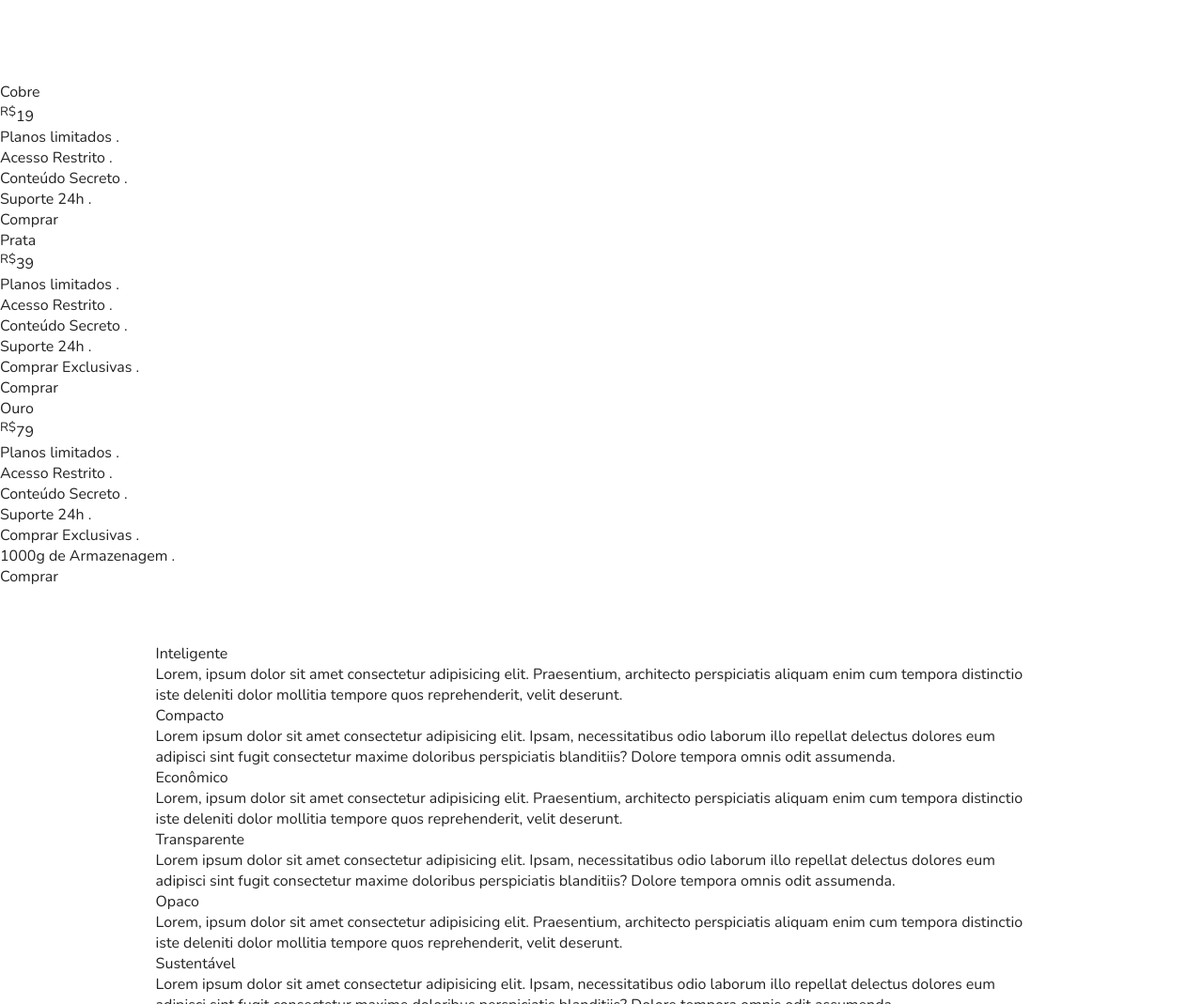
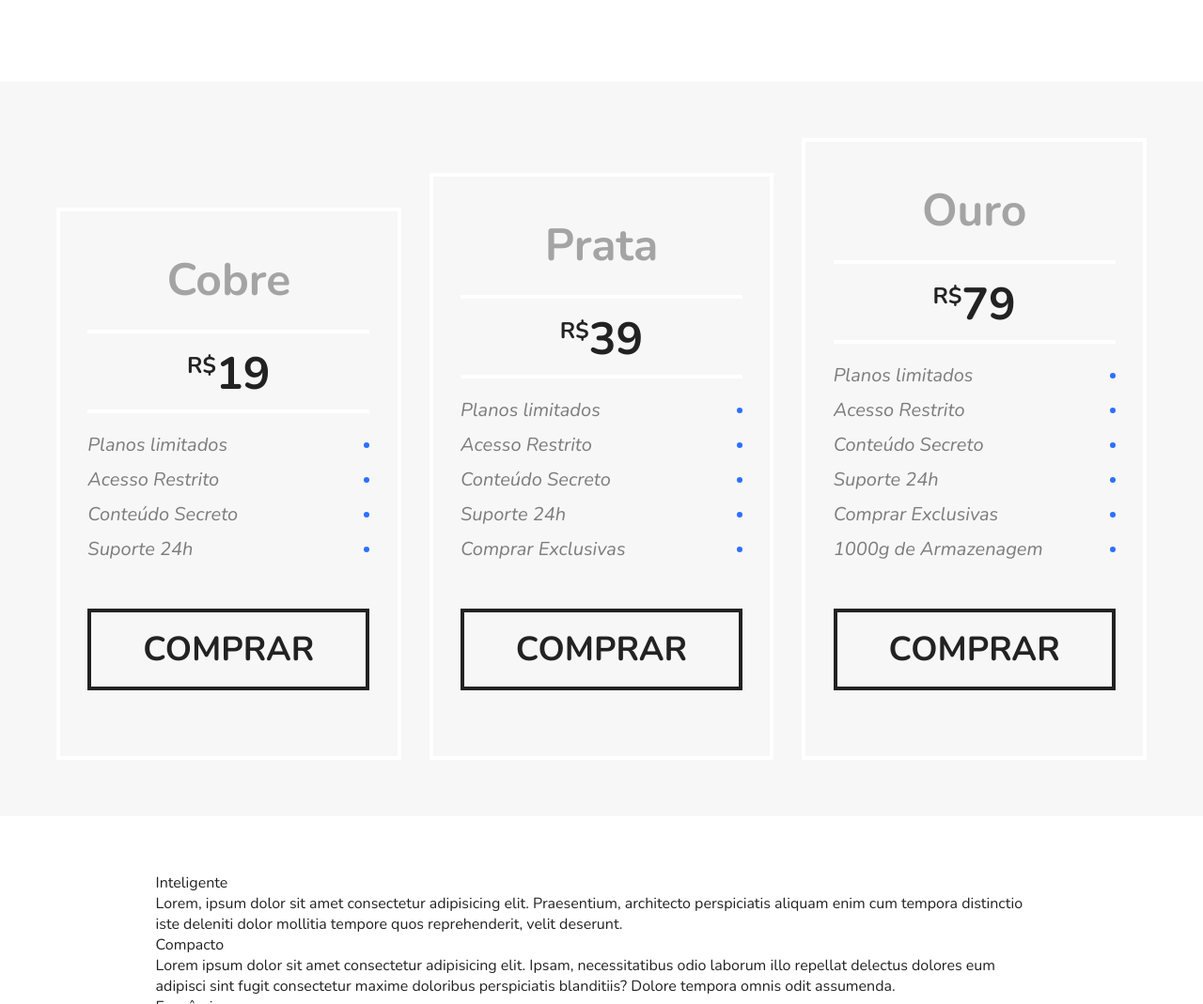
Before and after one commit to ifatinha/css-flexbox, a plain HTML site: page index.html in a window 1280 px wide. Shown: the part 1854-2923 px from the top of the page at 94% size. Drawn offline with nearby package versions, Linux system fonts and the light colour scheme.

Commit message:
Seção preços finalizada.

```diff
--- /dev/null
+++ b/css/home/preco.css
@@ -0,0 +1,95 @@
+.precos {
+    align-items: flex-end;
+    background: var(--cor-07);
+    display: flex;
+    flex-wrap: wrap;
+    gap: 30px;
+    justify-content: space-around;
+    padding: 60px;
+}
+
+.preco-item {
+    border: 4px solid var(--cor-04);
+    flex: 1 1 260px;
+    padding: 20px;
+}
+
+.preco-item h2 {
+    color: var(--cor-06);
+    font-family: "Nunito", Arial, Helvetica, sans-serif;
+    font-size: 3rem;
+    font-weight: 700;
+    margin-top: 20px;
+    text-align: center;
+}
+
+.preco-item>span {
+    border-bottom: 4px solid var(--cor-04);
+    border-top: 4px solid var(--cor-04);
+    display: block;
+    font-size: 3rem;
+    font-weight: 700;
+    margin: 20px auto;
+    max-width: 300px;
+    padding: 10px 0 5px 0;
+    text-align: center;
+}
+
+.preco-item sup {
+    font-size: 1.5rem;
+}
+
+.preco-item ul {
+    color: var(--cor-05);
+    font-style: italic;
+    font-size: 1.25rem;
+    margin: 20px auto;
+    max-width: 300px;
+}
+
+.preco-item ul li {
+    align-items: center;
+    display: flex;
+    justify-content: space-between;
+    margin-bottom: 10px;
+}
+
+.preco-item li::after {
+    background-color: var(--cor-03);
+    border-radius: 50%;
+    display: block;
+    content: "";
+    height: 6px;
+    width: 6px;
+}
+
+.preco-item a {
+    border: 4px solid var(--cor-01);
+    color: var(--cor-01);
+    display: block;
+    font-weight: 700;
+    font-size: 2.25rem;
+    margin: 50px auto;
+    max-width: 300px;
+    padding: 15px 5px;
+    text-align: center;
+    text-transform: uppercase;
+}
+
+@media screen and (max-width: 800px) {
+    .precos {
+        padding: 10px;
+    }
+
+    .preco-item {
+        flex-grow: 0;
+    }
+
+    .preco-item:nth-child(3) {
+        order: -2;
+    }
+
+    .preco-item:nth-child(2) {
+        order: -1;
+    }
+}
--- a/css/main.css
+++ b/css/main.css
@@ -12,3 +12,4 @@
 @import "./home/header.css";
 @import "./home/sobre.css";
 @import "./home/produtos.css";
+@import "./home/preco.css";
--- a/index.html
+++ b/index.html
@@ -97,10 +97,10 @@
             <span><sup>R$</sup>19</span>
 
             <ul>
-                <li>Planos limitados <span>.</span></li>
-                <li>Acesso Restrito <span>.</span></li>
-                <li>Conteúdo Secreto <span>.</span></li>
-                <li>Suporte 24h <span>.</span></li>
+                <li>Planos limitados</li>
+                <li>Acesso Restrito</li>
+                <li>Conteúdo Secreto</li>
+                <li>Suporte 24h</li>
             </ul>
             <a href="#">Comprar</a>
         </div>
@@ -109,11 +109,11 @@
             <span><sup>R$</sup>39</span>
 
             <ul>
-                <li>Planos limitados <span>.</span></li>
-                <li>Acesso Restrito <span>.</span></li>
-                <li>Conteúdo Secreto <span>.</span></li>
-                <li>Suporte 24h <span>.</span></li>
-                <li>Comprar Exclusivas <span>.</span></li>
+                <li>Planos limitados</li>
+                <li>Acesso Restrito</li>
+                <li>Conteúdo Secreto</li>
+                <li>Suporte 24h</li>
+                <li>Comprar Exclusivas</li>
             </ul>
             <a href="#">Comprar</a>
         </div>
@@ -121,12 +121,12 @@
             <h2>Ouro</h2>
             <span><sup>R$</sup>79</span>
             <ul>
-                <li>Planos limitados <span>.</span></li>
-                <li>Acesso Restrito <span>.</span></li>
-                <li>Conteúdo Secreto <span>.</span></li>
-                <li>Suporte 24h <span>.</span></li>
-                <li>Comprar Exclusivas <span>.</span></li>
-                <li>1000g de Armazenagem <span>.</span></li>
+                <li>Planos limitados</li>
+                <li>Acesso Restrito</li>
+                <li>Conteúdo Secreto</li>
+                <li>Suporte 24h</li>
+                <li>Comprar Exclusivas</li>
+                <li>1000g de Armazenagem</li>
             </ul>
             <a href="#">Comprar</a>
         </div>
```
